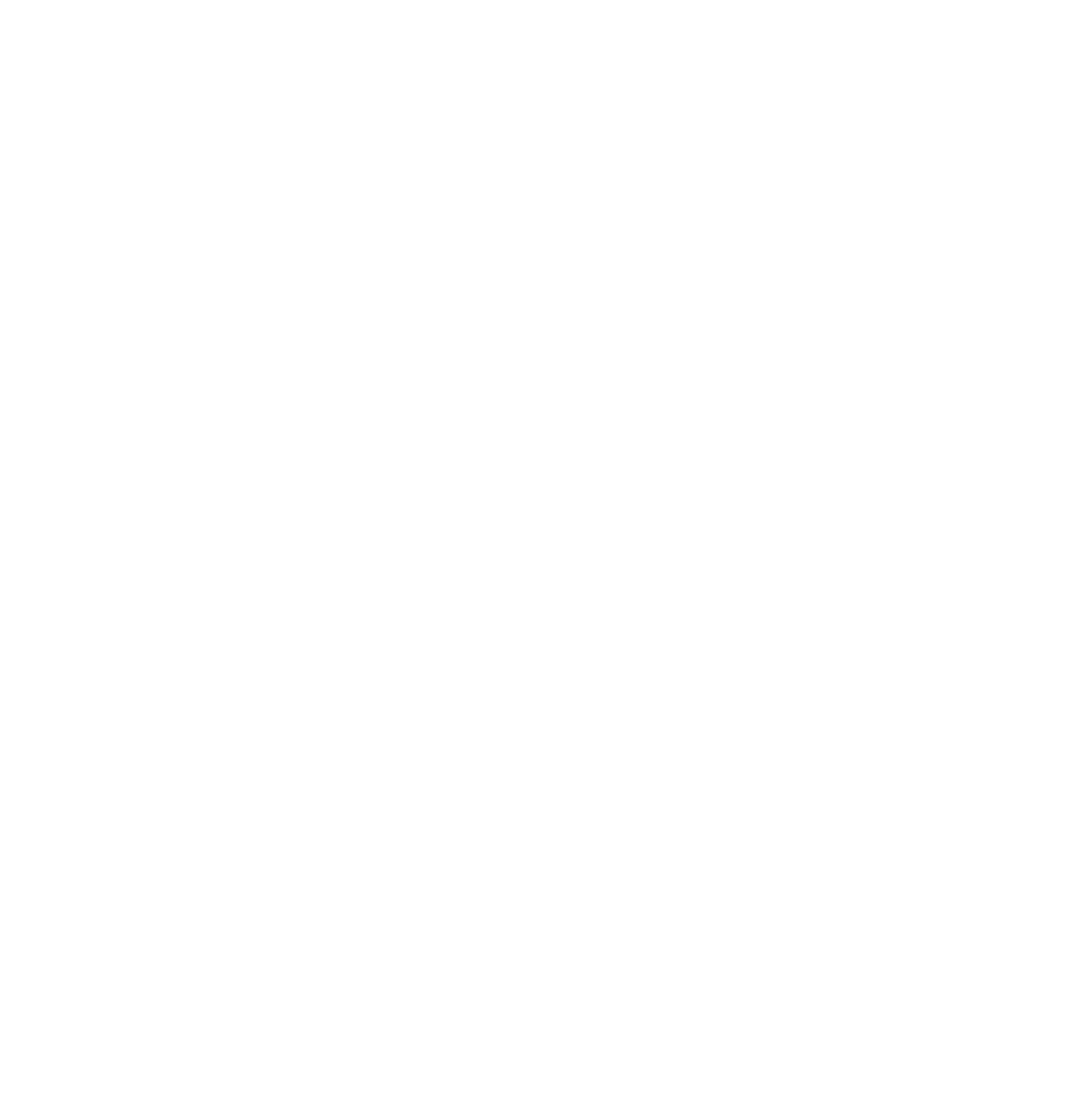
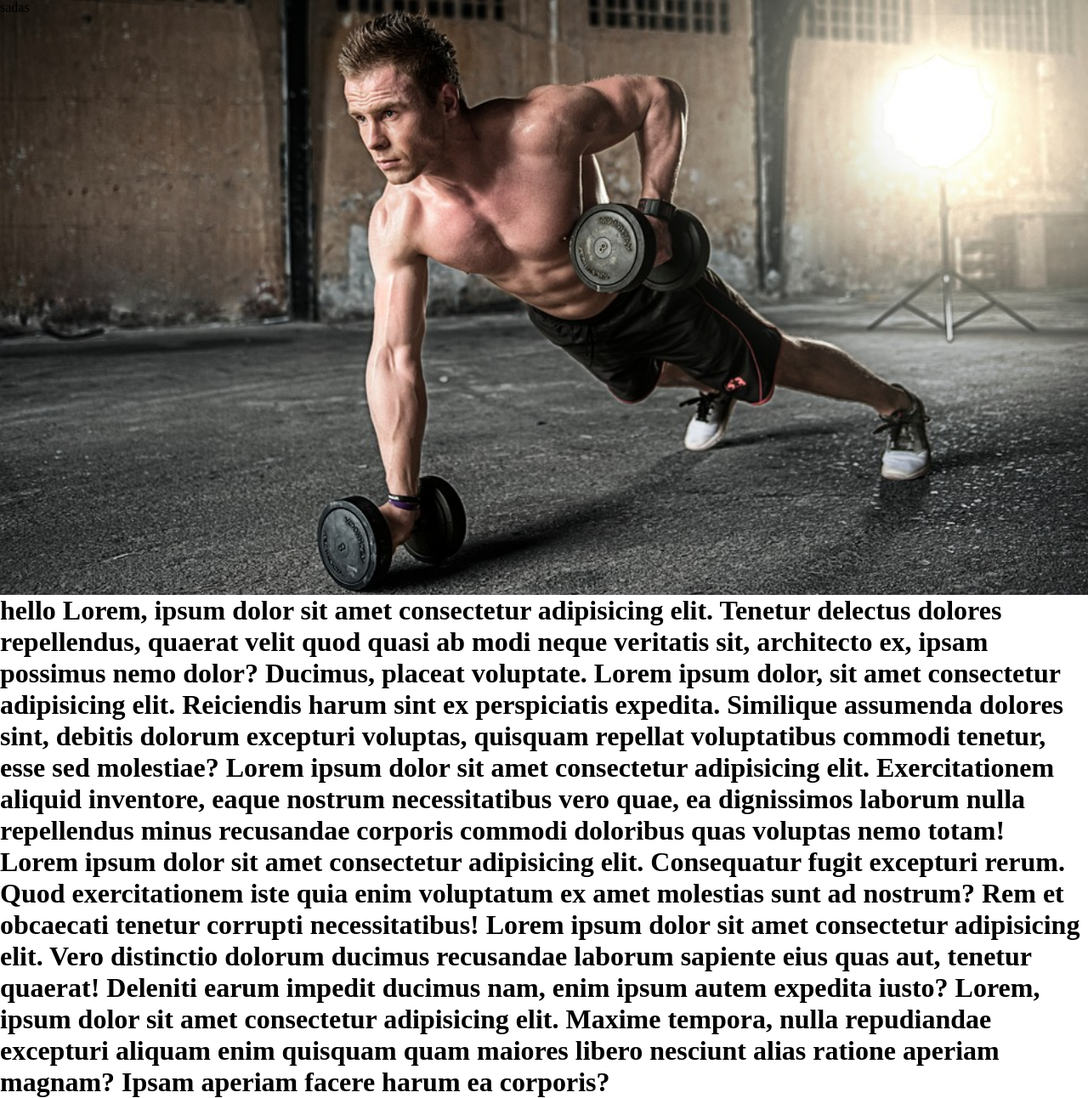
Before and after one commit to MirzaSherazAhmad/Gym.Website, a plain HTML site: page index.html in a window 1280 px wide. Shown: the whole page at 85% size. Before the commit the page ends 800 px from the top, so only its background shows below. Drawn offline with Linux system fonts and the light colour scheme.

Commit message:
gym website

```diff
--- a/index.html
+++ b/index.html
@@ -9,6 +9,12 @@
     <link rel="icon" type="image/png" href="./assets/icon.jpg" sizes="32x32">
 </head>
 <body>
-
+   <header id="header">
+sadas
+   </header>
+   <div><h1>hello
+    Lorem, ipsum dolor sit amet consectetur adipisicing elit. Tenetur delectus dolores repellendus, quaerat velit quod quasi ab modi neque veritatis sit, architecto ex, ipsam possimus nemo dolor? Ducimus, placeat voluptate.
+    Lorem ipsum dolor, sit amet consectetur adipisicing elit. Reiciendis harum sint ex perspiciatis expedita. Similique assumenda dolores sint, debitis dolorum excepturi voluptas, quisquam repellat voluptatibus commodi tenetur, esse sed molestiae? Lorem ipsum dolor sit amet consectetur adipisicing elit. Exercitationem aliquid inventore, eaque nostrum necessitatibus vero quae, ea dignissimos laborum nulla repellendus minus recusandae corporis commodi doloribus quas voluptas nemo totam! Lorem ipsum dolor sit amet consectetur adipisicing elit. Consequatur fugit excepturi rerum. Quod exercitationem iste quia enim voluptatum ex amet molestias sunt ad nostrum? Rem et obcaecati tenetur corrupti necessitatibus! Lorem ipsum dolor sit amet consectetur adipisicing elit. Vero distinctio dolorum ducimus recusandae laborum sapiente eius quas aut, tenetur quaerat! Deleniti earum impedit ducimus nam, enim ipsum autem expedita iusto? Lorem, ipsum dolor sit amet consectetur adipisicing elit. Maxime tempora, nulla repudiandae excepturi aliquam enim quisquam quam maiores libero nesciunt alias ratione aperiam magnam? Ipsam aperiam facere harum ea corporis?
+   </h1></div>
 </body>
 </html>
--- a/style.css
+++ b/style.css
@@ -0,0 +1,13 @@
+*{
+    box-sizing: border-box;
+    margin: 0;
+}
+#header{
+    background-image: url(./assets/mainPhoto.jpg);
+    background-repeat: no-repeat;
+    /* background attachment agar fixed kr doo tu background image stick ho jati ha   */
+    /* background-attachment: fixed; */
+    background-size: 100% 100%;
+    width: 100%;
+    height: 700px;
+}
```
